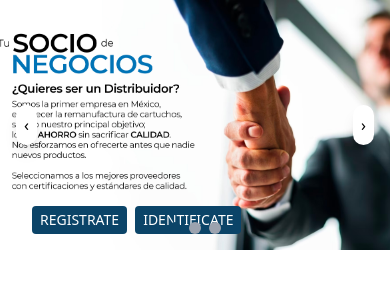
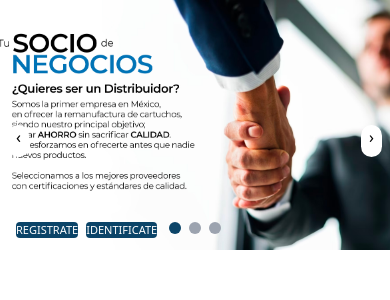
Before and after one commit to desarrolladorcadtoner/ecommerce-dist, a Next.js app: page /home/CarouselSection in a window 390 px wide. Shown: the top 300 px of the page. Built offline with nearby package versions, Linux system fonts and the light colour scheme.

Commit message:
update carrusel from mobile

```diff
--- a/src/components/Footer.tsx
+++ b/src/components/Footer.tsx
@@ -4,12 +4,12 @@ import 'primeicons/primeicons.css';
 
 const Footer = () => {
   return (
-    <footer className="bg-[#0b4468] text-white py-8">
+    <footer className="bg-[#0b4468] text-white py-8 sm:text-center">
       <div className="container mx-auto px-4">
         <div className="grid grid-cols-1 md:grid-cols-2 lg:grid-cols-4 gap-6">
 
           {/* Logo and Description */}
-          <div className="flex flex-col justify-between">
+          <div className="flex flex-col justify-between ">
             <a href="/">
               <img alt="logo" className="w-48" src="/images/logo-cadtoner.png" />
             </a>
--- a/src/pages/home/CarouselSection.tsx
+++ b/src/pages/home/CarouselSection.tsx
@@ -33,7 +33,7 @@ const Carousel = () => {
   };
 
   return (
-    <div className="relative w-full h-[800px] overflow-hidden sm:h-[250px]">
+    <div className="relative w-full h-[800px] overflow-hidden 2xl:h-[850] sm:h-[250px]">
       {/* Contenedor de diapositivas */}
       <div
         className="flex transition-transform duration-300"
@@ -44,25 +44,32 @@ const Carousel = () => {
         {slides.map((slide) => (
           <div
             key={slide.id}
-            className="min-w-full h-[800px] bg-cover bg-center sm:h-[250px]"
+            className="min-w-full h-[800px] bg-cover bg-center 2xl:h-[850] sm:h-[250px]"
             style={{ backgroundImage: `url(${slide.image})` }}
           >
             <div className="h-full w-full relative text-white px-4 ">
+              {slide.id === 1 && (
                 <div className="absolute bottom-16 left-20 flex space-x-4
-              sm:bottom-4 sm:left-8 sm:space-x-2">
+                2xl:left-28 2xl:bottom-[36px] 2xl:space-x-8
+                sm:bottom-3 sm:left-4 sm:space-x-2">
                   <a
                     href={slide.button1.link}
-                  className="bg-[#0b4468] hover:bg-[#de1c85] text-white px-4 py-1 rounded hover:bg-[#de1c85] sm:px-2 sm:py-1 sm:text-sm"
+                    className="bg-[#0b4468] hover:bg-[#de1c85] text-white px-4 py-1 rounded hover:bg-[#de1c85]
+                    2xl:px-8 2xl:py-2
+                    sm:w-[80] sm:h-[30] sm:p-[0] sm:text-center sm:pt-[6] sm:text-[11px]"
                   >
                     {slide.button1.text}
                   </a>
                   <a
                     href={slide.button2.link}
-                  className="bg-[#0b4468] hover:bg-[#de1c85] text-white px-4 py-1 rounded hover:bg-[#de1c85] sm:px-2 sm:py-1 sm:text-sm"
+                    className="bg-[#0b4468] hover:bg-[#de1c85] text-white px-4 py-1 rounded hover:bg-[#de1c85]
+                    2xl:px-8 2xl:py-2
+                    sm:w-[80] sm:h-[30] sm:p-[0] sm:text-center sm:pt-[6] sm:text-[11px]"
                   >
                     {slide.button2.text}
                   </a>
                 </div>
+              )}
             </div>
           </div>
         ))}
@@ -70,14 +77,15 @@ const Carousel = () => {
 
       {/* Controles del Carrusel */}
       <button
-        className="bg-transparent absolute top-1/2 left-4 transform -translate-y-1/2 bg-white text-black rounded-full p-2 shadow-lg
-        "
+        className="absolute w-[40] top-1/2 left-4 bg-white hover:bg-[#de1c85]  rounded-full p-2 shadow-lg]
+        sm:left-2 sm:p-[2] sm:w-[15] sm:pt-[0]"
         onClick={handlePrev}
       >
         &#8249;
       </button>
       <button
-        className="bg-transparent absolute top-1/2 right-4 transform -translate-y-1/2 bg-white text-black rounded-full p-2 shadow-lg"
+        className="absolute w-[40] top-1/2 right-4 bg-white hover:bg-[#de1c85] text-black rounded-full p-2 shadow-lg
+        sm:right-2 sm:p-[2] sm:w-[15] sm:pt-[0]"
         onClick={handleNext}
       >
         &#8250;
--- a/src/pages/home/ProductsSection.tsx
+++ b/src/pages/home/ProductsSection.tsx
@@ -37,7 +37,7 @@ const ProductsSection = () => {
   const offerProducts = products.slice(8, 12);
 
   return (
-    <section className="p-8">
+    <section className="p-8 sm:text-center">
       {/* Ofertas */}
       <h2 className="text-2xl font-bold mb-4">Ofertas</h2>
       <div className="grid grid-cols-1 gap-4 justify-items-center mb-8
@@ -49,7 +49,7 @@ const ProductsSection = () => {
       </div>
 
       {/* Nuevos productos */}
-      <h2 className="text-2xl font-bold mb-4">Productos Nuevos</h2>
+      <h2 className="text-2xl font-bold mb-4 ">Productos Nuevos</h2>
       <div className="grid grid-cols-1 gap-4 justify-items-center mb-8
       md:grid-cols-2 lg:grid-cols-4
       max-1024:grid-cols-2 max-1024:gap-2">
--- a/tailwind.config.js
+++ b/tailwind.config.js
@@ -14,7 +14,7 @@ module.exports = {
       md: "760px",
       lg: "1024px",
       xl: "1280px",
-      '2xl': "1920px",
+      '2xl': "1536px",
       'max-1024': { max: '1024px', min: '760px' },
     },
   },
--- a/tailwind.config.ts
+++ b/tailwind.config.ts
@@ -18,7 +18,9 @@ export default {
         'backgroundGray':'#f3f3f3'
       },
     },
-
+    fontSize: {
+      'xxs': '0.4rem',
+    },
   },
   plugins: [],
 } satisfies Config;
```
Lines whose indentation alone changed are shown as unchanged.
